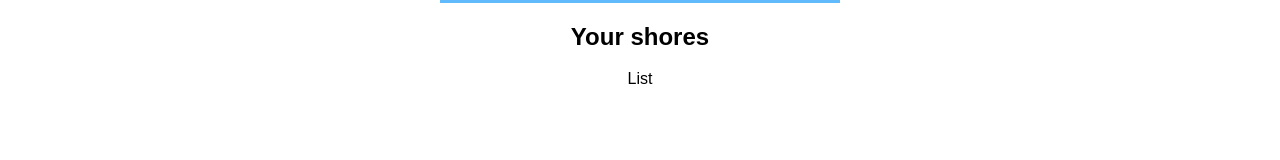
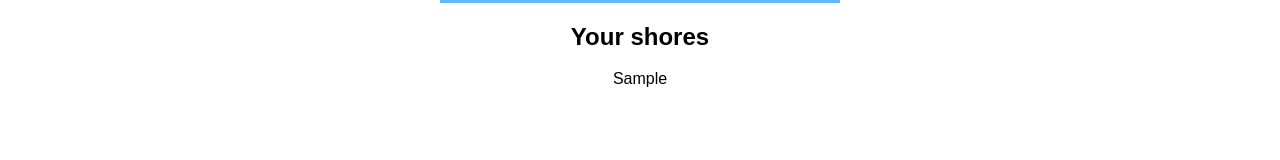
Before and after one commit to RodrigoMZanetti/task-flow, a React (Vite) app: page / in a window 1280 px wide. Both pictures are taken after typing "Sample" into the empty fields and a click on the input "Create a new task". Shown: the part 333-493 px from the top of the page. Built offline with nearby package versions, Linux system fonts and the light colour scheme.

Commit message:
feat: create taskList component

```diff
--- a/src/App.tsx
+++ b/src/App.tsx
@@ -27,7 +27,7 @@ function App() {
         </div>
         <div>
           <h2>Your shores</h2>
-          <TaskList />
+          <TaskList taskList={taskList} />
         </div>
       </main>
       <Footer />
--- a/src/components/TaskForm.tsx
+++ b/src/components/TaskForm.tsx
@@ -1,4 +1,4 @@
-import React, { useState, useEffect } from "react";
+import React, { useState } from "react";
 import type { ChangeEvent, SubmitEvent } from "react";
 
 import styles from "./TaskForm.module.css";
--- a/src/components/TaskList.tsx
+++ b/src/components/TaskList.tsx
@@ -1,4 +1,23 @@
-function TaskList() {
-  return <div>List</div>;
+import type { ITaks } from "../interfaces/Task";
+import styles from "./TaskList.module.css";
+
+interface ITaskListProps {
+  taskList: ITaks[];
+}
+
+function TaskList({ taskList }: ITaskListProps) {
+  return (
+    <>
+      {taskList.length > 0 ? (
+        taskList.map((task) => (
+          <div key={task.id}>
+            <p>{task.title}</p>
+          </div>
+        ))
+      ) : (
+        <p>There are nothing to do yet</p>
+      )}
+    </>
+  );
 }
 export default TaskList;
```
Also changed, not shown: src/components/TaskList.module.css (added).
